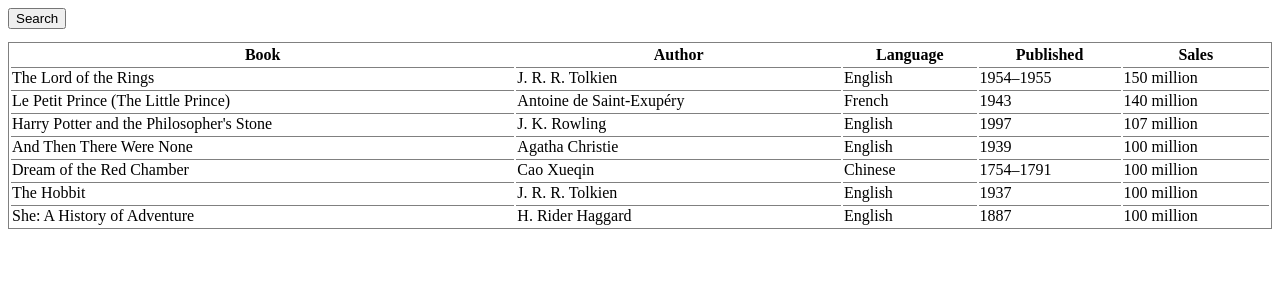
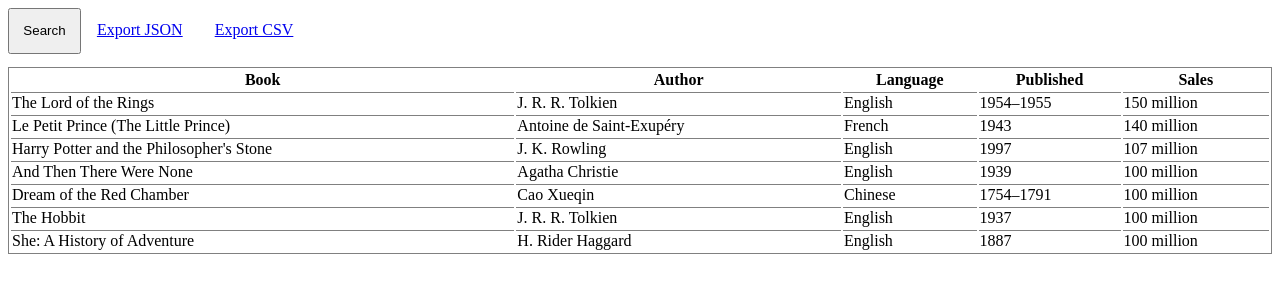
Before and after one commit to matshagam/react-excel, a React (Create React App) app: page / in a window 1280 px wide. Shown: the top 300 px of the page. Built offline with nearby package versions, Linux system fonts and the light colour scheme.

Commit message:
Add export json and csv

```diff
--- a/src/App.css
+++ b/src/App.css
@@ -14,3 +14,8 @@ td {
 button {
   margin-bottom: 1em;
 }
+
+button,
+a {
+  padding: 1em;
+}
--- a/src/App.js
+++ b/src/App.js
@@ -52,6 +52,7 @@ export default class Excel extends Component {
   _toggleSearch = () => {
     if (this.state.search) {
       this.setState({
+        data: this._preSearchData,
         search: !this.state.search
       });
       this._preSearchData = null;
@@ -65,6 +66,7 @@ export default class Excel extends Component {
 
   _search = e => {
     var needle = e.target.value.toLowerCase();
+    console.log({ needle });
 
     if (!needle) {
       this.setState({
@@ -86,14 +88,53 @@ export default class Excel extends Component {
     });
   };
 
+  _download = (format, ev) => {
+    var contents =
+      format === 'json'
+        ? JSON.stringify(this.state.data)
+        : this.state.data.reduce((result, row) => {
+            return (
+              result +
+              row.reduce((rowresult, cell, idx) => {
+                return (
+                  rowresult +
+                  '"' +
+                  cell.replace(/"/g, '""') +
+                  '"' +
+                  (idx < row.length - 1 ? ',' : '')
+                );
+              }, '') +
+              '\n'
+            );
+          }, '');
+    var URL = window.URL || window.webkitURL;
+    var blob = new Blob([contents], { type: 'text/' + format });
+    ev.target.href = URL.createObjectURL(blob);
+    ev.target.download = 'data. ' + format;
+  };
+
   render() {
     const { sortby, descending, data, edit, search } = this.state;
 
     return (
       <div>
         <button onClick={this._toggleSearch}>Search</button>
+        <a onClick={this._download.bind(this, 'json')} href="data.json">
+          Export JSON
+        </a>
+        <a onClick={this._download.bind(this, 'csv')} href="data.csv">
+          Export CSV
+        </a>
         <table>
           <thead onClick={this._sort}>
+            <tr>
+              {constHeaders.map((title, idx) => {
+                if (sortby === idx) {
+                  title += descending ? ' \u2191' : ' \u2193';
+                }
+                return <th key={idx}>{title}</th>;
+              })}
+            </tr>
             {search ? (
               <tr onChange={this._search}>
                 {constHeaders.map((_ignore, idx) => {
@@ -104,16 +145,7 @@ export default class Excel extends Component {
                   );
                 })}
               </tr>
-            ) : (
-              <tr>
-                {constHeaders.map((title, idx) => {
-                  if (sortby === idx) {
-                    title += descending ? ' \u2191' : ' \u2193';
-                  }
-                  return <th key={idx}>{title}</th>;
-                })}
-              </tr>
-            )}
+            ) : null}
           </thead>
           <tbody onDoubleClick={this._showEditor}>
             {data.map((row, rowidx) => {
```
